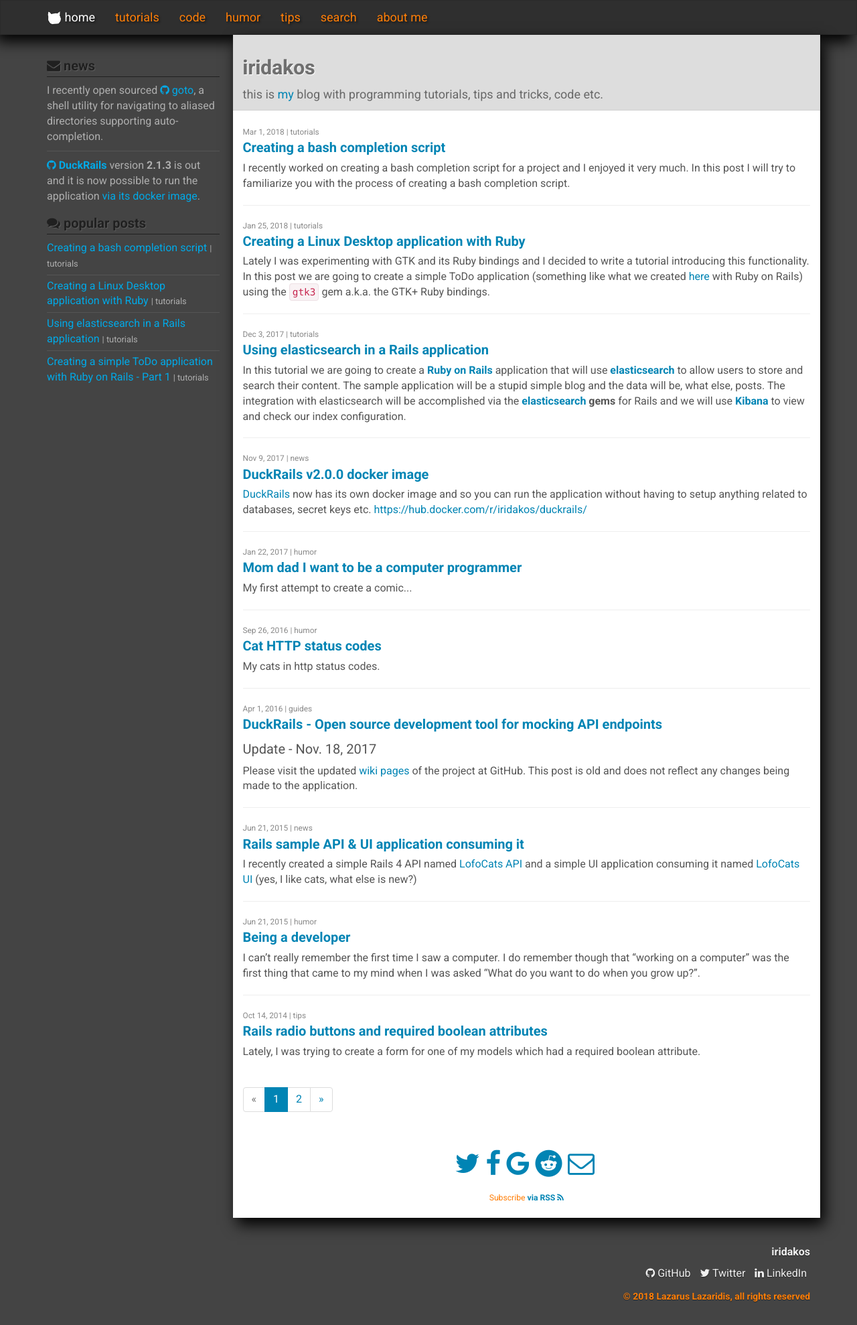
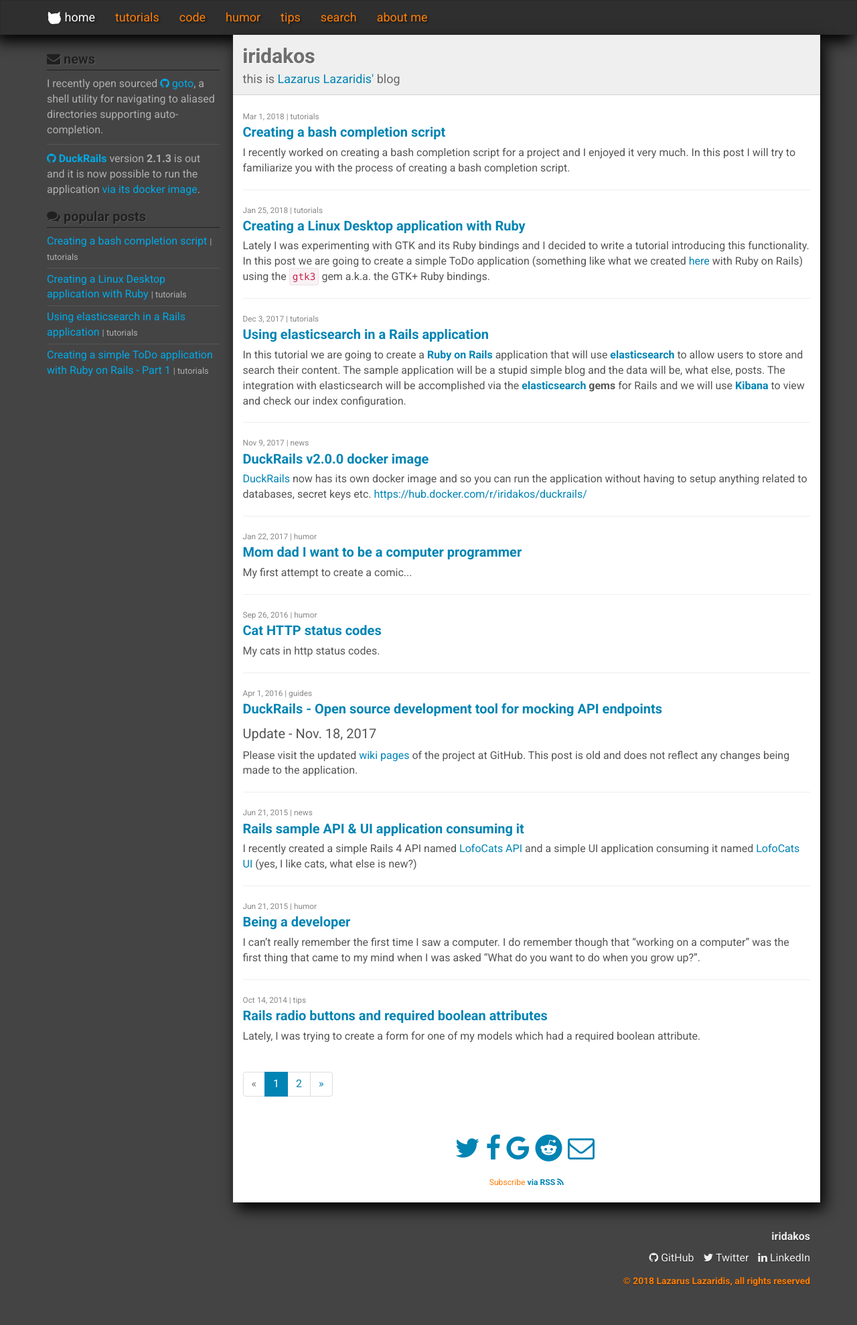
Before and after one commit to iridakos/iridakos.github.io, a Jekyll site: the page built from index.html, in a window 1280 px wide. Shown: the whole page at 67% size. Built offline with Jekyll 4.4.1, drawn with Linux system fonts in a browser that asks for light colours; nearby versions of some CDN libraries; the list of posts is cut into pages by our own code; comment, search, counter and statistics services are not loaded; after the commit the page ends 1955 px from its top, so only the background shows below that.

Commit message:
Change layout

```diff
--- a/_layouts/about_page.html
+++ b/_layouts/about_page.html
@@ -7,7 +7,8 @@
         <div class="col-xs-12 col-md-9 col-md-push-3 page-content">
             <div class="row">
               <div class="col-xs-12 page-header">
-                  <h1>{{ page.menu_title }}<br/><small>{{ page.subtitle }}</small></h1>
+                  <h1>{{ page.menu_title }}</h1>
+                  <small>{{ page.subtitle }}</small>
               </div>
             </div>
 
--- a/_layouts/page.html
+++ b/_layouts/page.html
@@ -7,7 +7,8 @@
         <div class="col-xs-12 col-md-9 col-md-push-3 page-content">
           <div class="row">
               <div class="col-xs-12 page-header">
-                  <h1>{{ page.menu_title }}<br/><small>{{ page.subtitle }}</small></h1>
+                  <h1>{{ page.menu_title }}</h1>
+                  <small>{{ page.subtitle }}</small>
               </div>
           </div>
 
--- a/_sass/_iridakos.scss
+++ b/_sass/_iridakos.scss
@@ -85,6 +85,11 @@
 
   .footer-header {
     margin: 20px 0 10px 0;
+  }
+
+  li {
+    padding-right: 0;
+    padding-left: 10px;
   }
 
   a {
@@ -177,7 +182,7 @@
 }
 
 .page-header {
-  background-color: #ddd;
+  background-color: #efefef;
   border-bottom: 1px solid #d0d0d0;
   padding: 10px 15px;
   margin-top: 0;
@@ -192,6 +197,8 @@
     background-clip: text;
     color: darken($secondary-text-color, 10%);
     text-shadow: 1px 1px 1px rgba(255,255,255,1);
+    margin-bottom: 5px;
+    margin-top: 5px;
   }
 
   small {
--- a/_sass/_sidebar.scss
+++ b/_sass/_sidebar.scss
@@ -12,7 +12,7 @@
   }
 
   .sticky {
-    margin-top: 20px;
+    margin-top: 10px;
   }
 
   .sidebar-panel {
--- a/index.html
+++ b/index.html
@@ -15,7 +15,7 @@
               <div class="row">
                   <div class="col-xs-12 page-header">
                       <h1>{{site.title}}</h1>
-                      <small>this is <a href="/about/">my</a> blog with programming tutorials, tips and tricks, code etc.</small>
+                      <small>this is <a href="/about/">Lazarus Lazaridis'</a> blog</small>
                   </div>
               </div>
 
```
Also changed, not shown: _layouts/post.html (+2 -5 lines).
